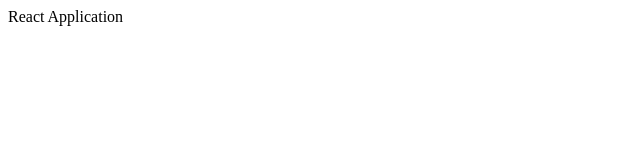
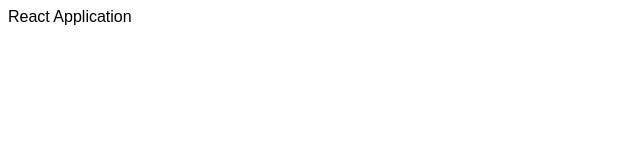
Before and after one commit to linconkusunoki/webpack-react-typescript, a React app: page / in a window 1280 px wide. Shown: the top 160 px of the page, without its empty margins (0-640 px from the left). Built offline with nearby package versions, Linux system fonts and the light colour scheme.

Commit message:
setup css

```diff
--- a/package.json
+++ b/package.json
@@ -11,6 +11,8 @@
     "@babel/preset-env": "^7.16.5",
     "@babel/preset-react": "^7.16.5",
     "babel-loader": "^8.2.3",
+    "css-loader": "^6.5.1",
+    "style-loader": "^3.3.1",
     "webpack": "^5.65.0",
     "webpack-cli": "^4.9.1",
     "webpack-dev-server": "^4.7.1"
--- /dev/null
+++ b/src/app.css
@@ -0,0 +1,7 @@
+:root {
+  font-family: sans-serif;
+}
+
+* {
+  box-sizing: border-box;
+}
--- a/src/index.js
+++ /dev/null
@@ -1,5 +0,0 @@
-import React from 'react'
-import ReactDOM from 'react-dom'
-import Home from './components/Home'
-
-ReactDOM.render(<Home />, document.getElementById('app'))
--- /dev/null
+++ b/src/index.jsx
@@ -0,0 +1,5 @@
+import React from 'react'
+import ReactDOM from 'react-dom'
+import App from './App'
+
+ReactDOM.render(<App />, document.getElementById('app'))
--- a/webpack.config.js
+++ b/webpack.config.js
@@ -2,13 +2,18 @@
 
 module.exports = {
   mode: 'development',
-  entry: path.resolve(__dirname, 'src/index.js'),
+  entry: path.resolve(__dirname, 'src/index.jsx'),
+  devtool: 'eval-source-map',
   module: {
     rules: [
       {
         test: /\.(js|jsx)$/,
         exclude: /node_modules/,
         use: ['babel-loader'],
+      },
+      {
+        test: /\.(css)$/,
+        use: ['style-loader', 'css-loader'],
       },
     ],
   },
```
Also changed, not shown: src/App.jsx (added, +7 -0 lines), 1 other file (tests, documents, lock files or other folders).
